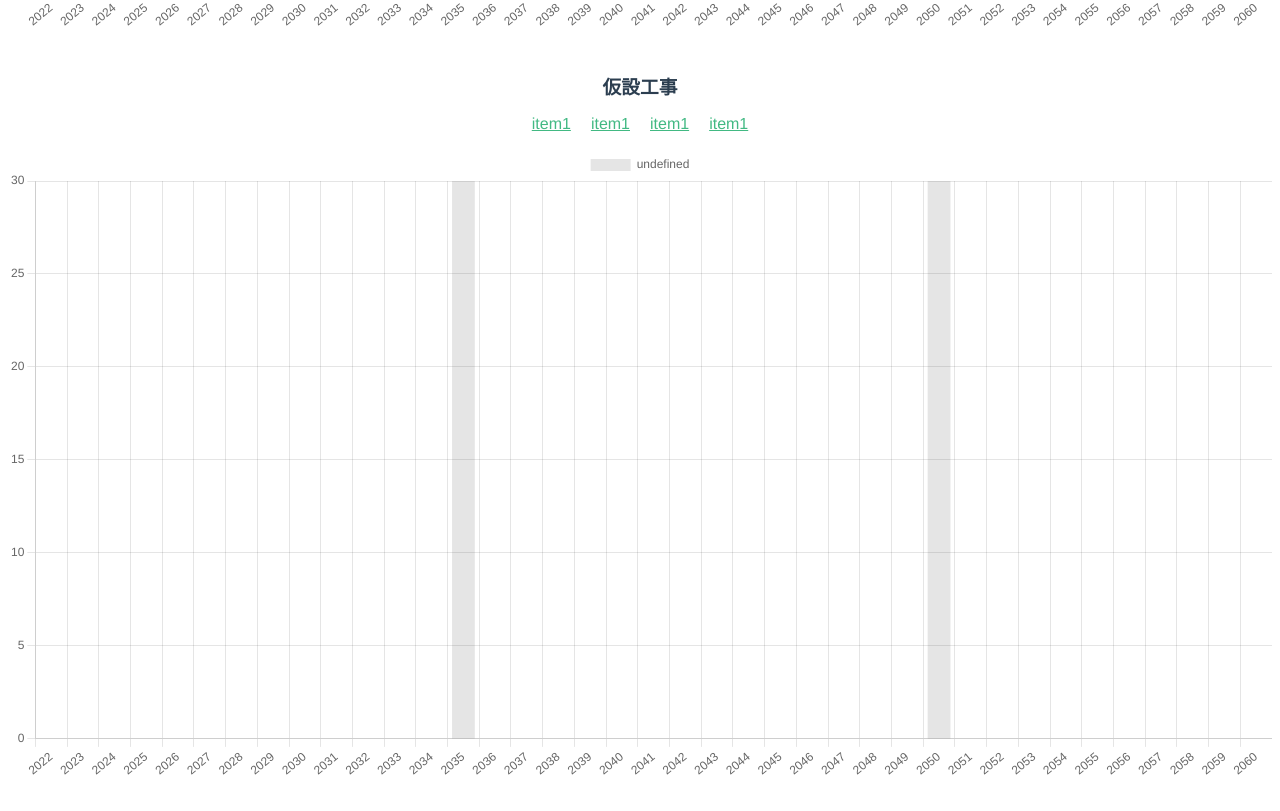
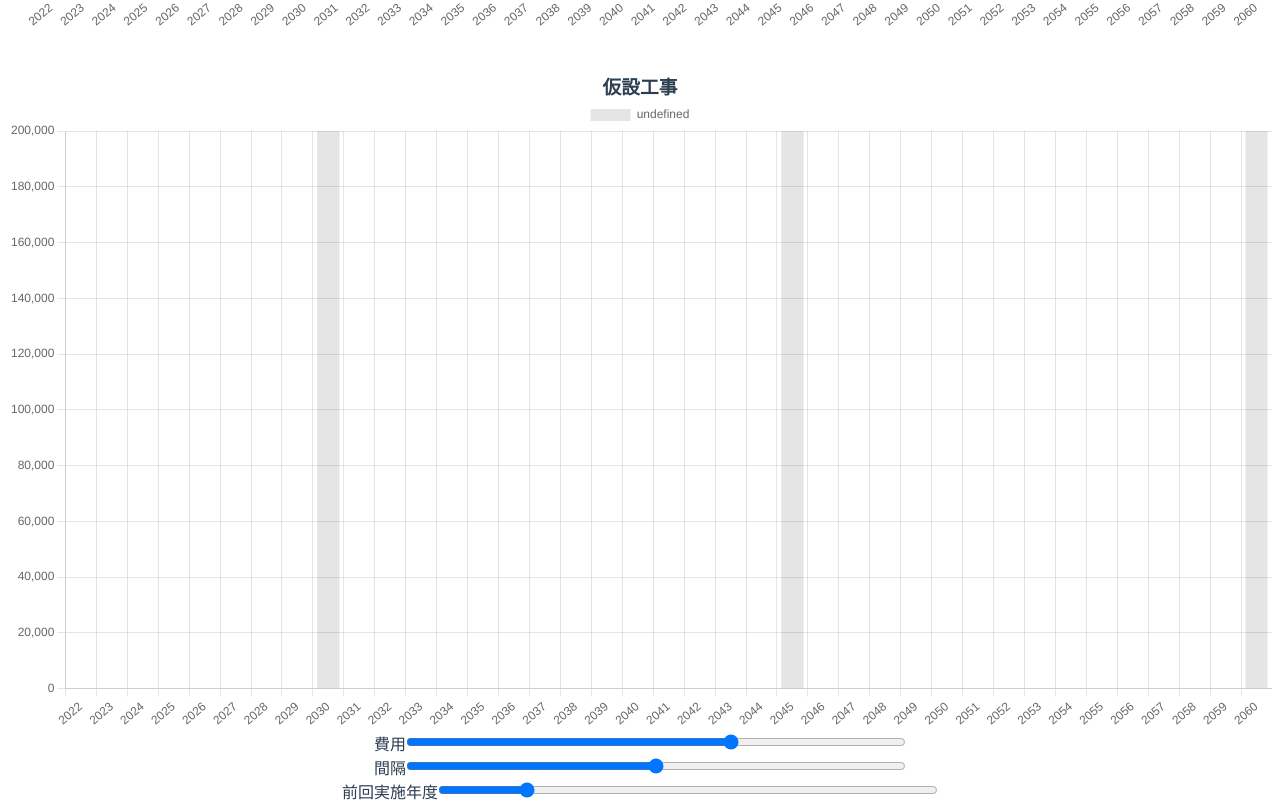
Before and after one commit to kesasaki/apartment-life-plan, a Vue app: page / in a window 1280 px wide. Shown: the part 987-1798 px from the top of the page. Before the commit the page ends 1776 px from the top, so only its background shows below. Built offline with nearby package versions, Linux system fonts and the light colour scheme.

Commit message:
グラフ変更用の入力を設置

```diff
--- a/src/components/ItemPlan.vue
+++ b/src/components/ItemPlan.vue
@@ -1,21 +1,25 @@
 <template>
   <div class="itemPlan">
     <h3>{{ itemName }}</h3>
-    <ul>
-      <li><a href="#" target="_blank" rel="noopener">item1</a></li>
-      <li><a href="#" target="_blank" rel="noopener">item1</a></li>
-      <li><a href="#" target="_blank" rel="noopener">item1</a></li>
-      <li><a href="#" target="_blank" rel="noopener">item1</a></li>
-    </ul>
-    <BarChart :chartData="dat1" :chartOptions="dat2" />
+    <BarChart :chartData="getYearlyCosts" :chartOptions="dat2" />
+    <div>
+      <label for="volume">費用</label>
+      <input type="range" min="10000" max="300000" step="10000" list="tickmarksPrice" v-model.number="price">
+    </div>
+    <div>
+      <label for="volume">間隔</label>
+      <input type="range" min="10" max="20" step="1" list="tickmarksInterval" v-model.number="interval">
+    </div>
+    <div>
+      <label for="volume">前回実施年度</label>
+      <input type="range" min="0" max="30" step="1" list="tickmarksPrev" v-model.number="prev">
+    </div>
   </div>
 </template>
 
 <script>
 import BarChart from './BarChart.vue';
 import Lib from '../lib/lib.js';
-const years = Lib.getYearsArray(2022, 2060);
-const yearlyCosts = Lib.getYearlyCostsArray(2022, 2060, 30, 15, 5);
 export default {
   name: 'itemPlan',
   components: {
@@ -26,12 +30,20 @@ export default {
   },
   data () {
     return {
-      dat1: {
-        labels: years,
-        datasets: [ { data: yearlyCosts } ]
+      dat2: {
+        responsive: true,
+        animation: false,
       },
-      dat2: {
-        responsive: true
+      price: 200000,
+      interval: 15,
+      prev: 5,
+    }
+  },
+  computed: {
+    getYearlyCosts: function () {
+      return {
+        labels: Lib.getYearsArray(2022, 2060),
+        datasets: [ { data: Lib.getYearlyCostsArray(2022, 2060, this.price, this.interval, this.prev) } ]
       }
     }
   }
@@ -53,4 +65,8 @@ li {
 a {
   color: #42b983;
 }
+input[type="range"] {
+  width: 500px;
+  margin: 0;
+}
 </style>
--- a/src/lib/lib.js
+++ b/src/lib/lib.js
@@ -33,9 +33,8 @@ function getYearlyCostsArray(start, end, cost, inteval, prev) {
     }
     var years = [];
     for (var i = start; i <= end; i++) {
-        years.push((i + prev) % inteval == 0 ? cost : 0);
+        years.push((i - prev) % inteval == 0 ? cost : 0);
     }
-    console.log(years);
     return years;
 }
 // 関数をエクスポートします。
--- a/src/lib/lib.ts
+++ b/src/lib/lib.ts
@@ -32,7 +32,7 @@ function getYearlyCostsArray(start: number, end: number, cost: number, inteval:
     }
     let years = [];
     for (let i = start; i <= end; i++) {
-        years.push((i + prev)%inteval == 0 ? cost : 0);
+        years.push((i - prev)%inteval == 0 ? cost : 0);
     }
     return years
 }
```
